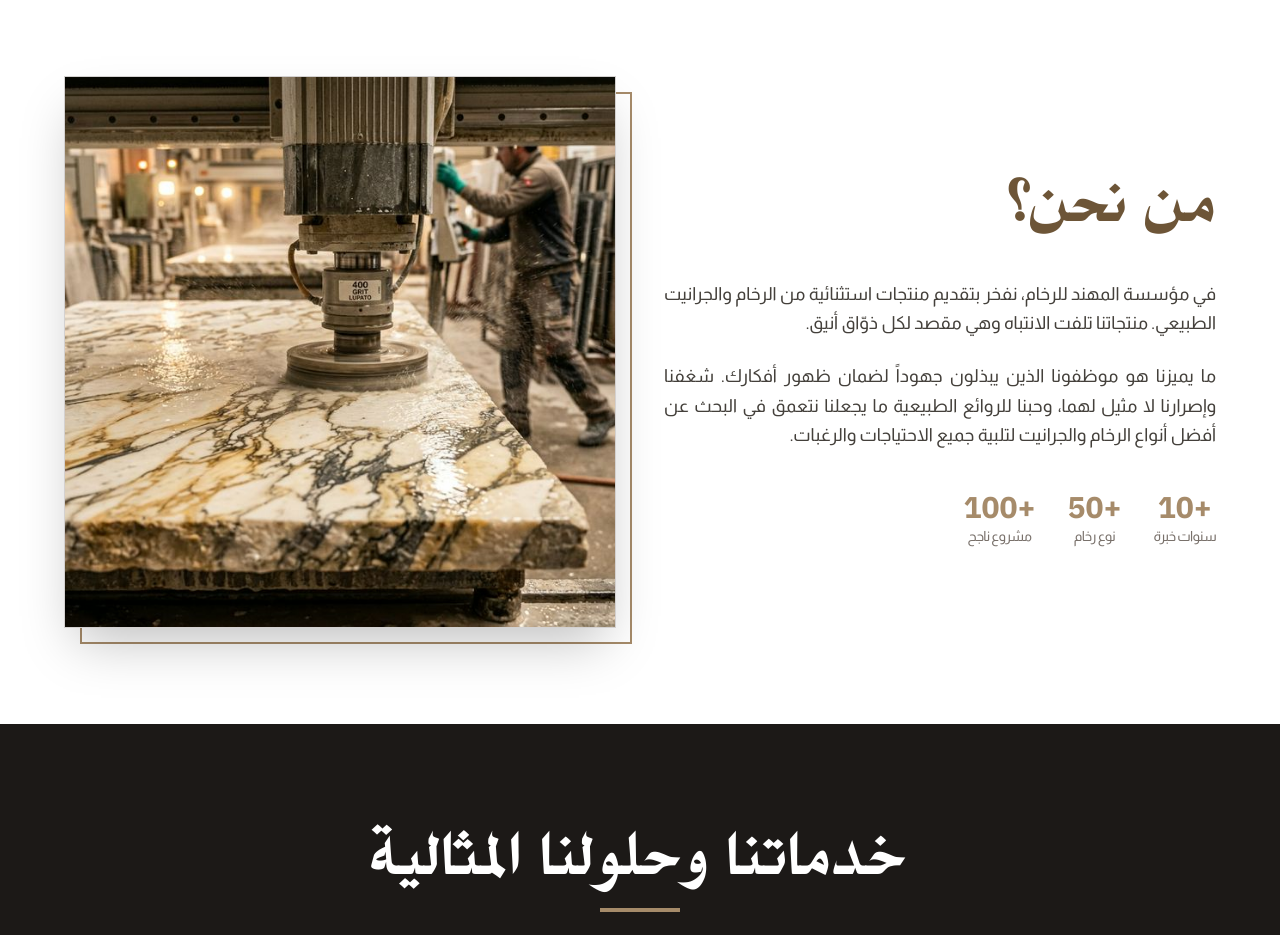
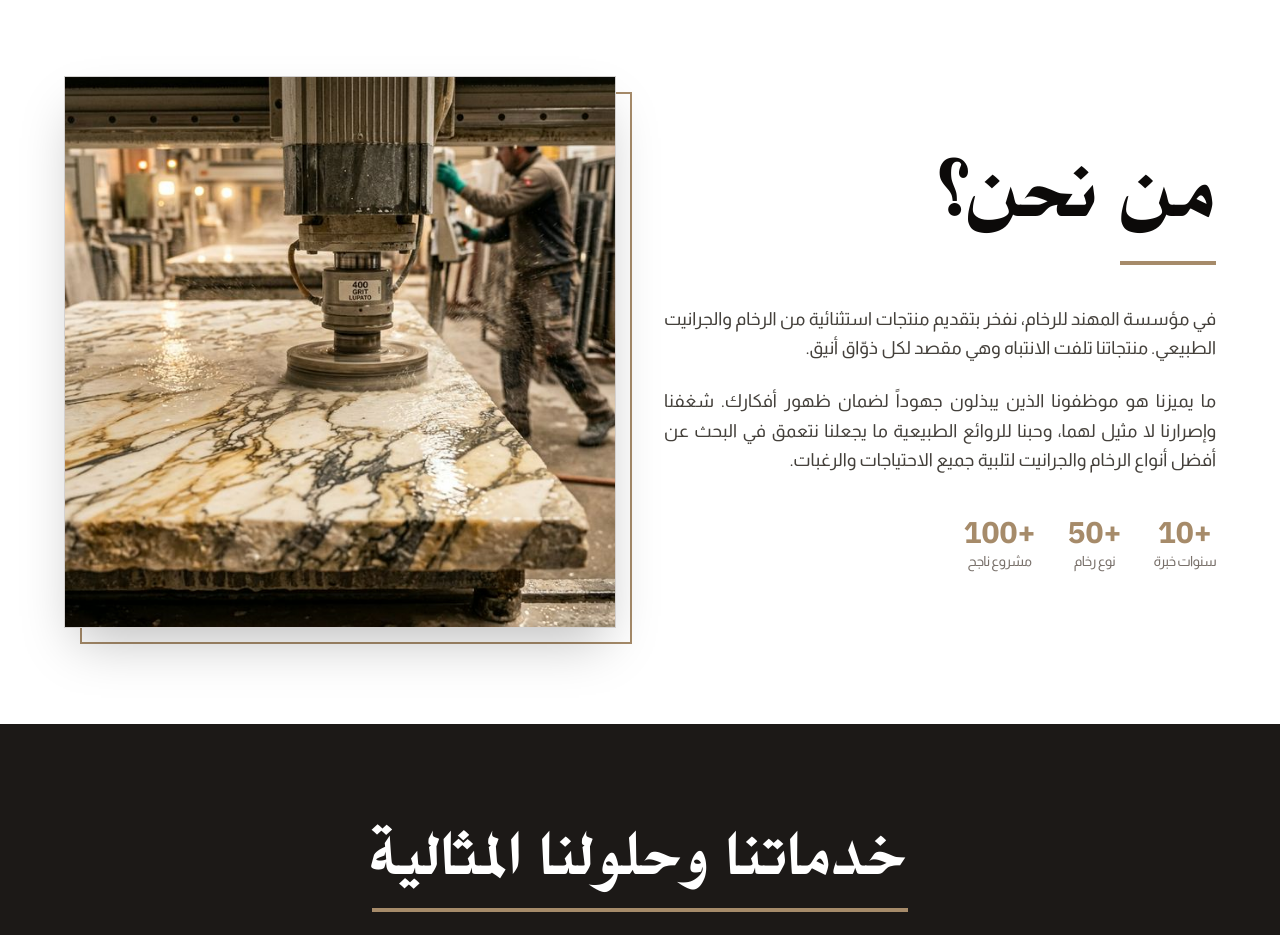
Before and after one commit to maramahg/almohannadmarble, a Next.js app: page / in a window 1280 px wide. Shown: the part 740-1675 px from the top of the page. Built offline with nearby package versions, Linux system fonts and the light colour scheme.

Commit message:
fix: improve section titles with darker colors and accents

```diff
--- a/app/page.tsx
+++ b/app/page.tsx
@@ -44,9 +44,12 @@ export default function Home() {
       <section className="py-16 md:py-24 px-4 bg-white">
         <div className="max-w-6xl mx-auto grid md:grid-cols-2 gap-12 items-center">
           <div className="order-2 md:order-1">
-            <h2 className="text-3xl md:text-5xl lg:text-7xl font-al-qassam text-gold-dark mb-8 leading-tight">
-              من نحن؟
-            </h2>
+            <div className="mb-10">
+              <h2 className="text-4xl md:text-6xl lg:text-8xl font-al-qassam text-stone-950 leading-tight mb-2">
+                من نحن؟
+              </h2>
+              <div className="w-24 h-1 bg-gold" />
+            </div>
             <div className="space-y-6 text-stone-700 leading-relaxed text-base md:text-lg text-justify">
               <p>
                 في مؤسسة المهند للرخام، نفخر بتقديم منتجات استثنائية من الرخام والجرانيت الطبيعي. منتجاتنا تلفت الانتباه وهي مقصد لكل ذوّاق أنيق.
@@ -89,8 +92,10 @@ export default function Home() {
       <section id="services" className="py-16 md:py-24 bg-stone-900 text-white overflow-hidden relative">
         <div className="max-w-6xl mx-auto px-4 relative z-10 text-center">
           <div className="mb-12 md:mb-16">
-            <h2 className="text-3xl md:text-5xl lg:text-7xl font-al-qassam mb-4">خدماتنا وحلولنا المثالية</h2>
-            <div className="w-20 h-1 bg-gold mx-auto" />
+            <div className="w-fit mx-auto">
+              <h2 className="text-3xl md:text-5xl lg:text-7xl font-al-qassam mb-4">خدماتنا وحلولنا المثالية</h2>
+              <div className="w-full h-1 bg-gold" />
+            </div>
             <p className="mt-6 text-stone-400 text-sm md:text-base max-w-2xl mx-auto">
               نقدم حلولاً مثالية في الهندسة المعمارية والتصميمات الداخلية والخارجية الحديثة
             </p>
```
